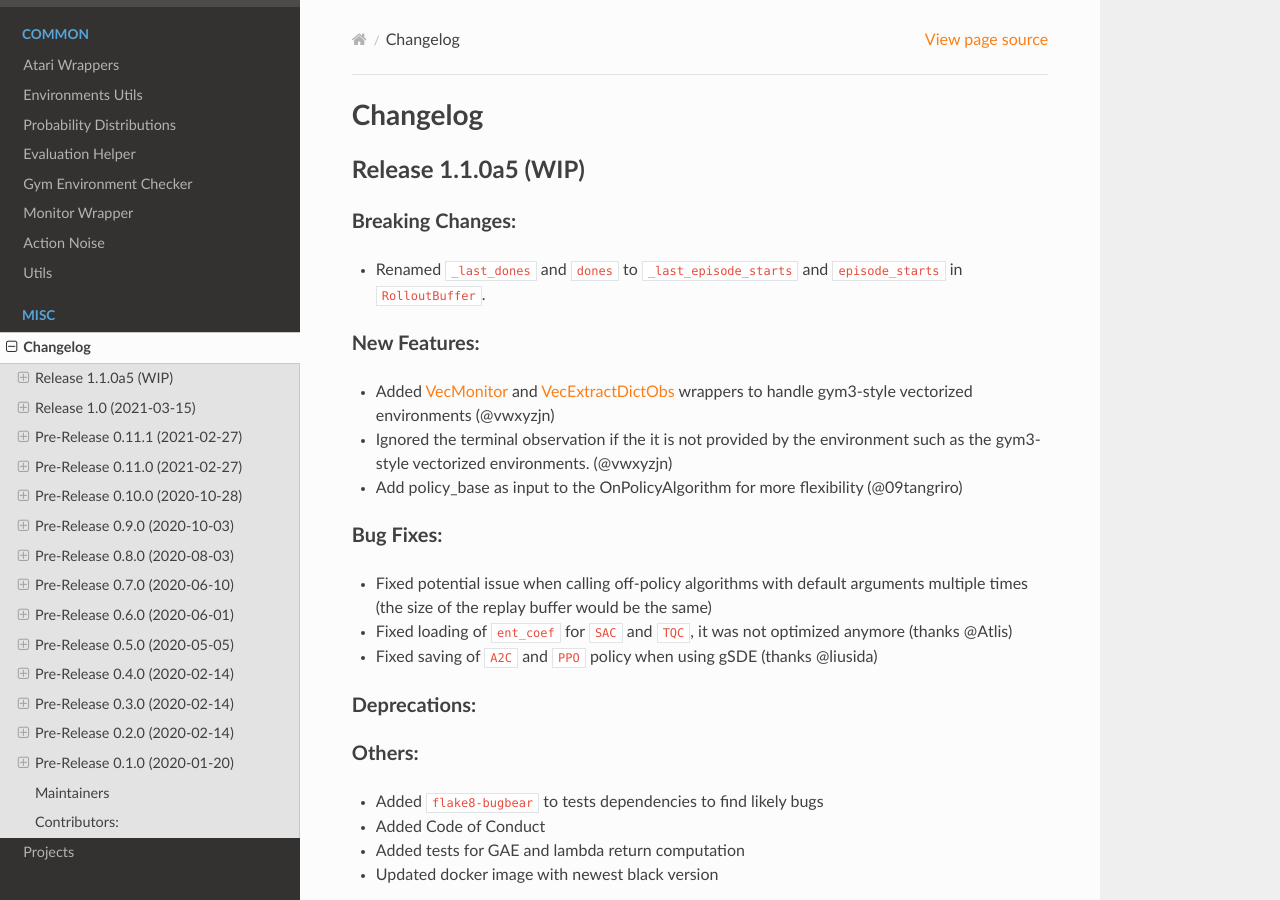
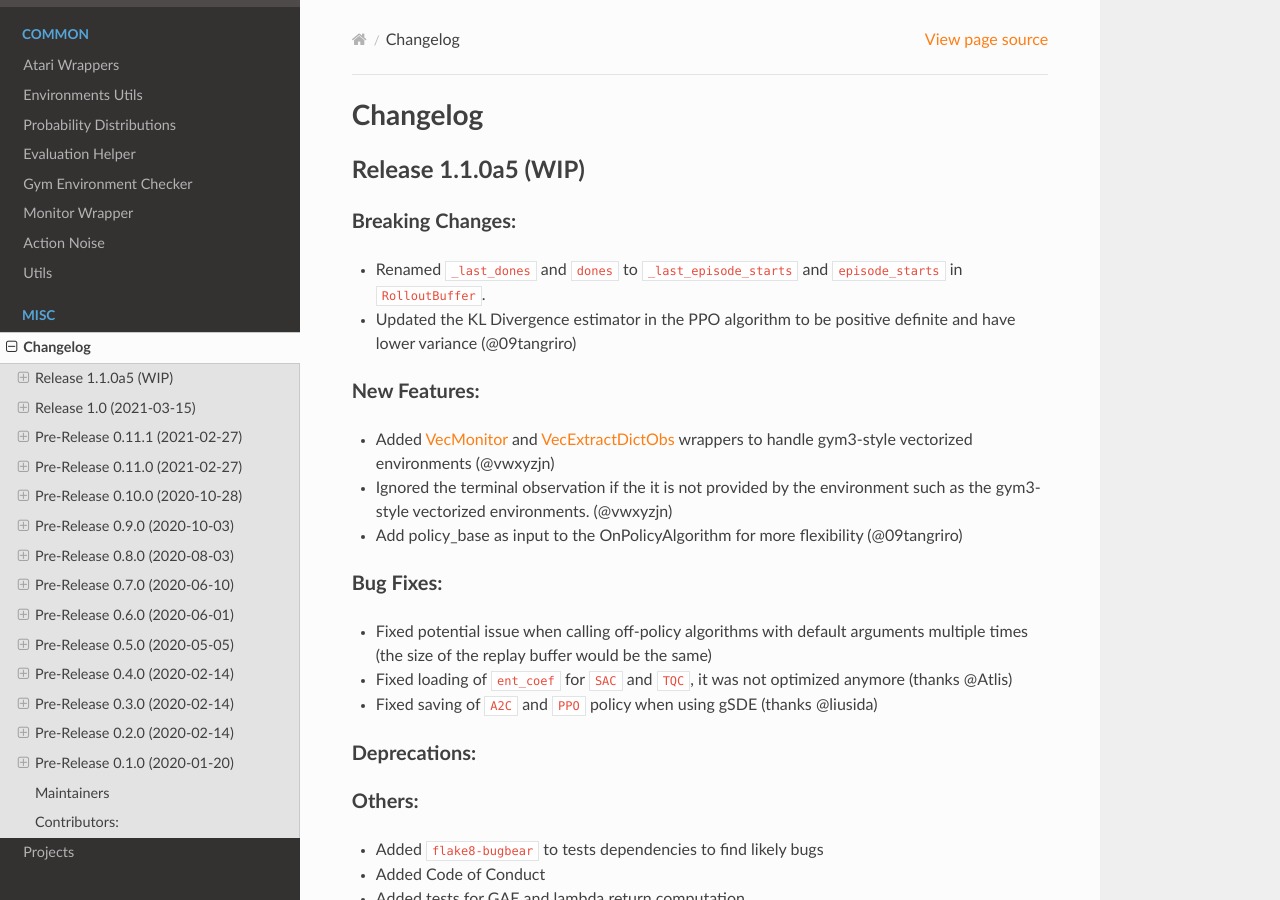
Before and after one commit to DLR-RM/stable-baselines3, a Sphinx documentation site: the page built from docs/misc/changelog.rst, in a window 1280 px wide and 900 px high. Built offline with Sphinx 7.4.7 and the Read the Docs theme 2.0.0, drawn with Linux system fonts in a browser that asks for light colours; pages that are not in the unit, such as notebooks, are missing from menus.

Commit message:
update changelog

```diff
--- a/docs/misc/changelog.rst
+++ b/docs/misc/changelog.rst
@@ -10,6 +10,7 @@
 Breaking Changes:
 ^^^^^^^^^^^^^^^^^
 - Renamed ``_last_dones`` and ``dones`` to ``_last_episode_starts`` and ``episode_starts`` in ``RolloutBuffer``.
+- Updated the KL Divergence estimator in the PPO algorithm to be positive definite and have lower variance (@09tangriro)
 
 New Features:
 ^^^^^^^^^^^^^
```
